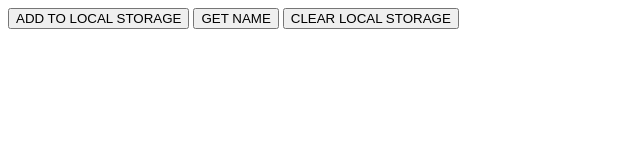
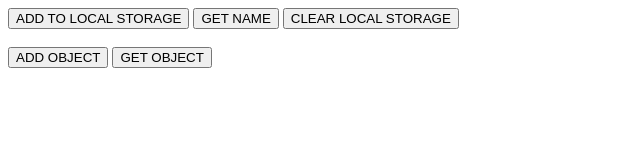
Before and after one commit to abiyababy8/dom-programs, a plain HTML site: page dom12.html in a window 1280 px wide. Shown: the whole page, without its empty margins (0-640 px from the left). Drawn offline with Linux system fonts and the light colour scheme.

Commit message:
added some changes

```diff
--- a/dom12.html
+++ b/dom12.html
@@ -11,6 +11,10 @@
     <button onclick="addToLS()">ADD TO LOCAL STORAGE</button>
     <button onclick="getName()">GET NAME</button>
     <button onclick="clearLS()">CLEAR LOCAL STORAGE</button>
+    <br>
+    <br>
+    <button onclick="addObject()">ADD OBJECT</button>
+    <button onclick="getObject()">GET OBJECT</button>
     <script>
         function addToLS() {
             var name = 'Sean';
@@ -19,12 +23,24 @@
             localStorage.setItem("userEmail", email);
         }
         function getName() {
-            name=localStorage.getItem("firstName");
+            name = localStorage.getItem("firstName");
             alert(name);
         }
-        function clearLS(){
+        function clearLS() {
             localStorage.removeItem("firstName");
             localStorage.removeItem("userEmail");
+        }
+        function addObject() {
+            const userDetails = {
+                name: "Sean",
+                age: 22,
+                location: "Kakkanad"
+            }
+            localStorage.setItem("data", JSON.stringify(userDetails));
+        }
+        function getObject() {
+            data = localStorage.getItem("data")
+            console.log(data)
         }
     </script>
 </body>
```
